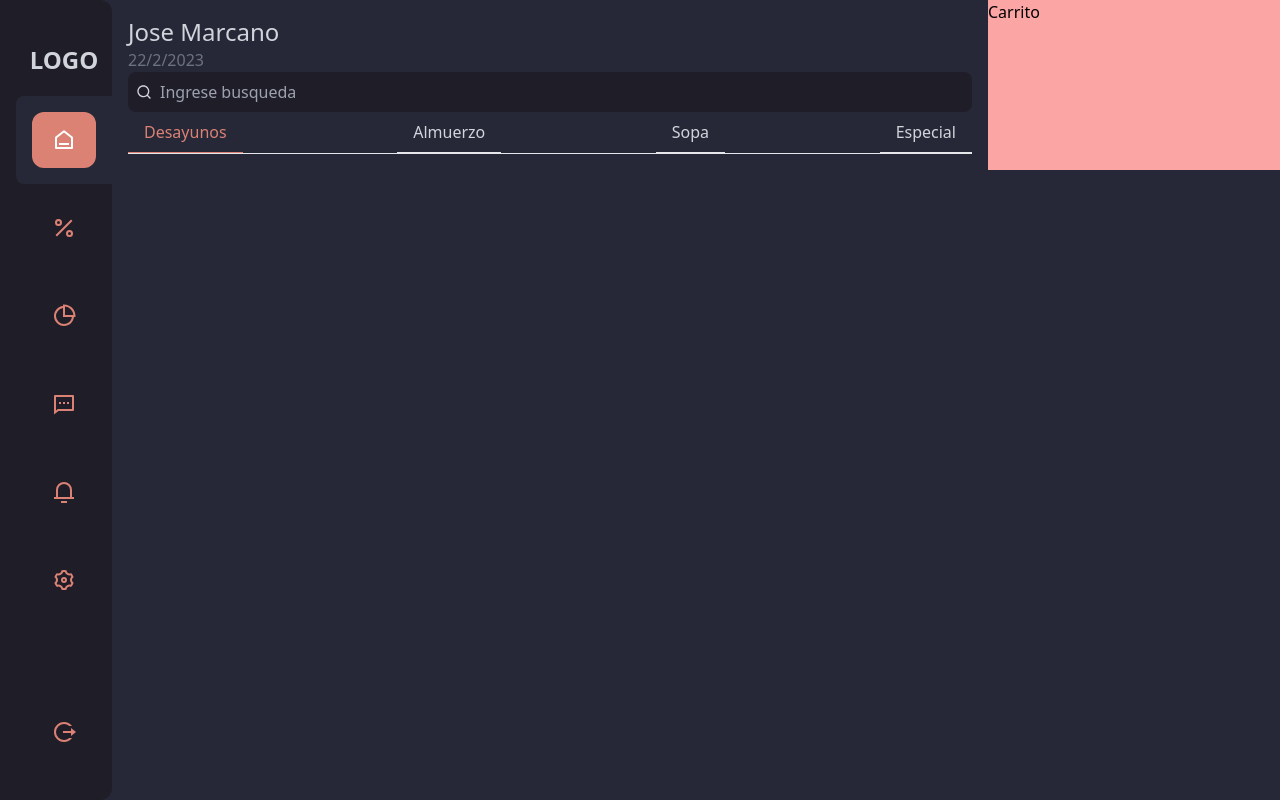
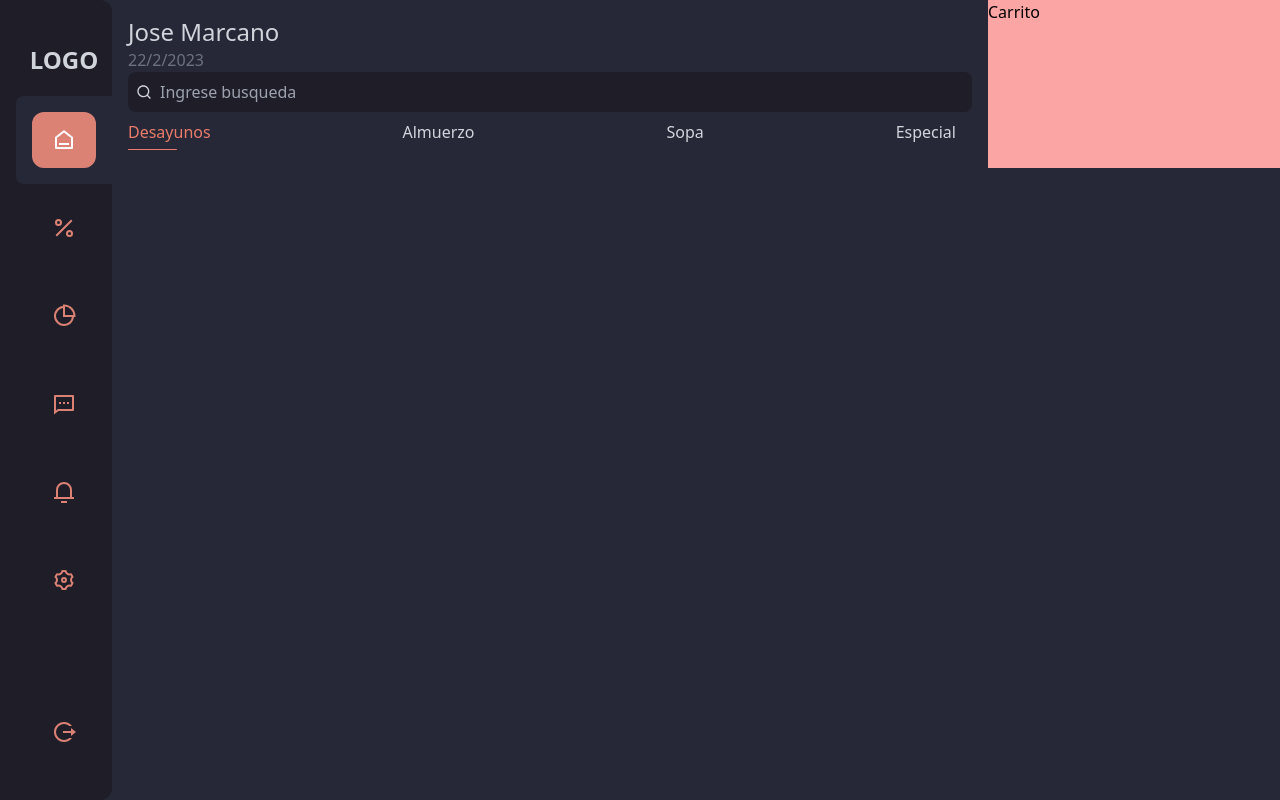
Before and after one commit to Tr0nskimack/react-rest-tawlind, a React (Vite) app: page / in a window 1280 px wide. Built offline with nearby package versions, Linux system fonts and the light colour scheme.

Commit message:
tab navbars styles

```diff
--- a/src/App.jsx
+++ b/src/App.jsx
@@ -49,11 +49,11 @@ const App = () => {
             </form>
           </div>
           {/* nav */}
-          <nav className='text-gray-300 flex items-center justify-between border-b'>
-            <a href="http://" className='border-b py-2 px-4 border-[#DC8274] text-[#DC8274]' >Desayunos</a>
-            <a href="http://" className='border-b py-2 px-4'>Almuerzo</a>
-            <a href="http://" className='border-b py-2 px-4'>Sopa</a>
-            <a href="http://" className='border-b py-2 px-4'>Especial</a>
+          <nav className='text-gray-300 flex items-center justify-between '>
+            <a href="http://" className='relative py-2 pr-4 before:w-1/2 before:h-[1px] before:absolute before:bg-[#ec7c6a] text-[#ec7c6a] before:bottom-[2px] before:left-0 before:rounded-lg' >Desayunos</a>
+            <a href="http://" className='py-2 pr-4 border-[#ec7c6a]'>Almuerzo</a>
+            <a href="http://" className='py-2 pr-4'>Sopa</a>
+            <a href="http://" className='py-2 pr-4'>Especial</a>
           </nav>
         </header>
       </div>
```
